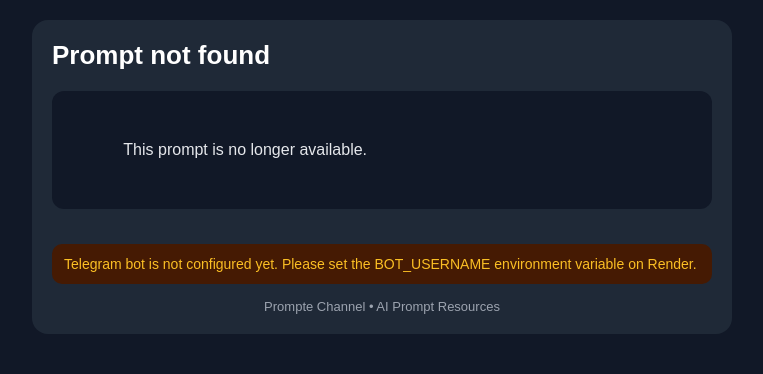
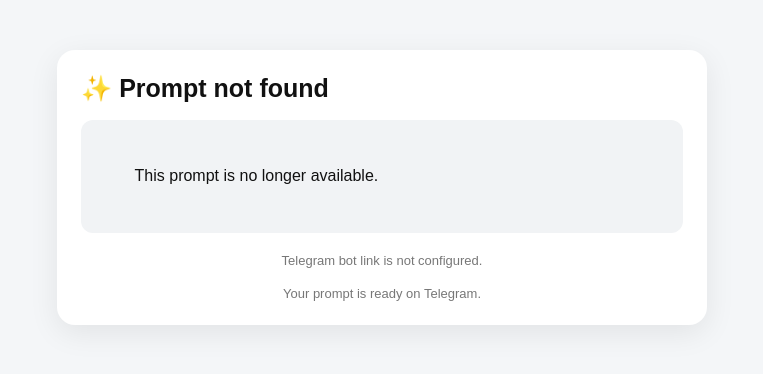
Before and after one commit to sahatanas43000-stack/Prompte-channel-, a Flask app: page /prompt/1 in a window 1280 px wide. Shown: the top 374 px of the page, without its empty margins (258-1021 px from the left). Run offline with Flask 3, Linux system fonts and the light colour scheme.

Commit message:
Update prompt.html

```diff
--- a/templates/prompt.html
+++ b/templates/prompt.html
@@ -2,9 +2,15 @@
 <html lang="en">
 <head>
     <meta charset="UTF-8">
-    <meta name="viewport" content="width=device-width, initial-scale=1.0">
 
-    <title>{{ prompt.title }} | Prompte Channel</title>
+    <meta
+        name="viewport"
+        content="width=device-width, initial-scale=1.0"
+    >
+
+    <title>
+        {{ prompt.title or "AI Prompt" }}
+    </title>
 
     <style>
         * {
@@ -14,97 +20,70 @@
         body {
             margin: 0;
             padding: 20px;
-            background: #111827;
-            color: #ffffff;
             font-family: Arial, sans-serif;
+            background: #f4f6f8;
+            color: #111;
         }
 
         .container {
-            width: 100%;
-            max-width: 700px;
-            margin: 0 auto;
-        }
-
-        .card {
-            background: #1f2937;
-            border-radius: 16px;
-            padding: 20px;
-            overflow: hidden;
+            max-width: 650px;
+            margin: 30px auto;
+            background: #ffffff;
+            border-radius: 18px;
+            padding: 24px;
+            box-shadow: 0 8px 30px rgba(0,0,0,0.08);
         }
 
         h1 {
             margin-top: 0;
-            font-size: 26px;
+            font-size: 25px;
         }
 
         .media {
             width: 100%;
-            margin: 20px 0;
-            border-radius: 12px;
-            overflow: hidden;
-            background: #000;
-        }
-
-        .media img,
-        .media video {
+            border-radius: 14px;
+            margin: 15px 0 20px;
             display: block;
-            width: 100%;
-            height: auto;
-            max-height: 600px;
-            object-fit: contain;
         }
 
         .prompt-box {
-            margin-top: 20px;
+            background: #f1f3f5;
+            border-radius: 12px;
             padding: 18px;
-            background: #111827;
-            border-radius: 12px;
+            line-height: 1.6;
             white-space: pre-wrap;
             word-break: break-word;
-            line-height: 1.7;
-            color: #e5e7eb;
-        }
-
-        .buttons {
-            margin-top: 20px;
-            display: flex;
-            flex-direction: column;
-            gap: 12px;
+            margin-bottom: 20px;
         }
 
         .btn {
             display: block;
             width: 100%;
-            padding: 14px 18px;
-            border-radius: 10px;
+            padding: 15px 18px;
+            margin-top: 12px;
+            border-radius: 12px;
             text-align: center;
             text-decoration: none;
+            font-size: 17px;
             font-weight: bold;
+            border: none;
+            cursor: pointer;
         }
 
-        .telegram {
-            background: #229ed9;
-            color: #ffffff;
+        .telegram-btn {
+            background: #229ED9;
+            color: white;
         }
 
-        .ad {
-            background: #374151;
-            color: #ffffff;
+        .ad-btn {
+            background: #111827;
+            color: white;
         }
 
-        .warning {
-            margin-top: 15px;
-            padding: 12px;
-            border-radius: 10px;
-            background: #451a03;
-            color: #fbbf24;
-            font-size: 14px;
-        }
-
-        .small {
-            margin-top: 15px;
-            color: #9ca3af;
+        .notice {
             font-size: 13px;
+            color: #777;
+            margin-top: 18px;
             text-align: center;
         }
     </style>
@@ -114,36 +93,34 @@
 
 <div class="container">
 
-    <div class="card">
-
     <h1>
-            {{ prompt.title }}
+        ✨ {{ prompt.title or "AI Prompt" }}
     </h1>
 
+
     {% if prompt.media_url %}
-
-            <div class="media">
 
         {% if prompt.media_type == "video" %}
 
             <video
+                class="media"
                 controls
                 playsinline
-                        preload="metadata"
-                        src="{{ prompt.media_url }}">
+            >
+                <source
+                    src="{{ prompt.media_url }}"
+                >
             </video>
 
         {% else %}
 
             <img
+                class="media"
                 src="{{ prompt.media_url }}"
-                        alt="{{ prompt.title }}"
-                        loading="lazy"
-                        referrerpolicy="no-referrer">
+                alt="AI Prompt Image"
+            >
 
         {% endif %}
-
-            </div>
 
     {% endif %}
 
@@ -153,58 +130,61 @@
     </div>
 
 
-        <div class="buttons">
+    <!-- =================================================
+         TELEGRAM BOT BUTTON
+         IMPORTANT:
+         prompt_id is passed with /start
+         ================================================= -->
+
+    {% if tg_bot_url and tg_bot_url != "#" %}
+
+        <a
+            class="btn telegram-btn"
+            href="{{ tg_bot_url }}"
+            target="_blank"
+            rel="noopener noreferrer"
+        >
+            🤖 Get Full Prompt on Telegram
+        </a>
+
+    {% else %}
+
+        <div class="notice">
+            Telegram bot link is not configured.
+        </div>
+
+    {% endif %}
+
+
+    <!-- =================================================
+         ADSTERRA
+         ================================================= -->
 
     {% if smartlink and smartlink != "#" %}
 
         <a
-                    class="btn ad"
+            class="btn ad-btn"
             href="{{ smartlink }}"
             target="_blank"
-                    rel="noopener noreferrer">
-                    🔓 Unlock / Get Resources
+            rel="noopener noreferrer"
+        >
+            🔗 Continue
         </a>
 
     {% endif %}
 
 
-            {% if tg_bot_url and tg_bot_url != "#" %}
-
-                <a
-                    class="btn telegram"
-                    href="{{ tg_bot_url }}">
-                    🤖 Get Prompt in Telegram Bot
-                </a>
-
-            {% else %}
-
-                <div class="warning">
-                    Telegram bot is not configured yet.
-                    Please set the BOT_USERNAME environment variable
-                    on Render.
+    <div class="notice">
+        Your prompt is ready on Telegram.
     </div>
-
-            {% endif %}
 
 </div>
 
 
 {% if popunder_script %}
-
-            <div style="display:none;">
     {{ popunder_script | safe }}
-            </div>
-
 {% endif %}
 
 
-        <div class="small">
-            Prompte Channel • AI Prompt Resources
-        </div>
-
-    </div>
-
-</div>
-
 </body>
 </html>
```
Lines whose indentation alone changed are shown as unchanged.
